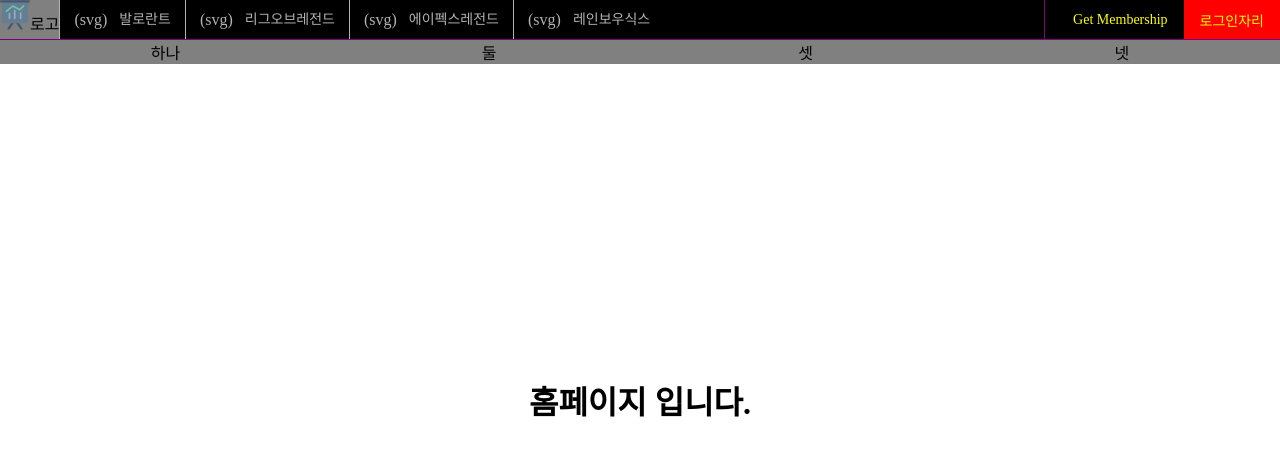
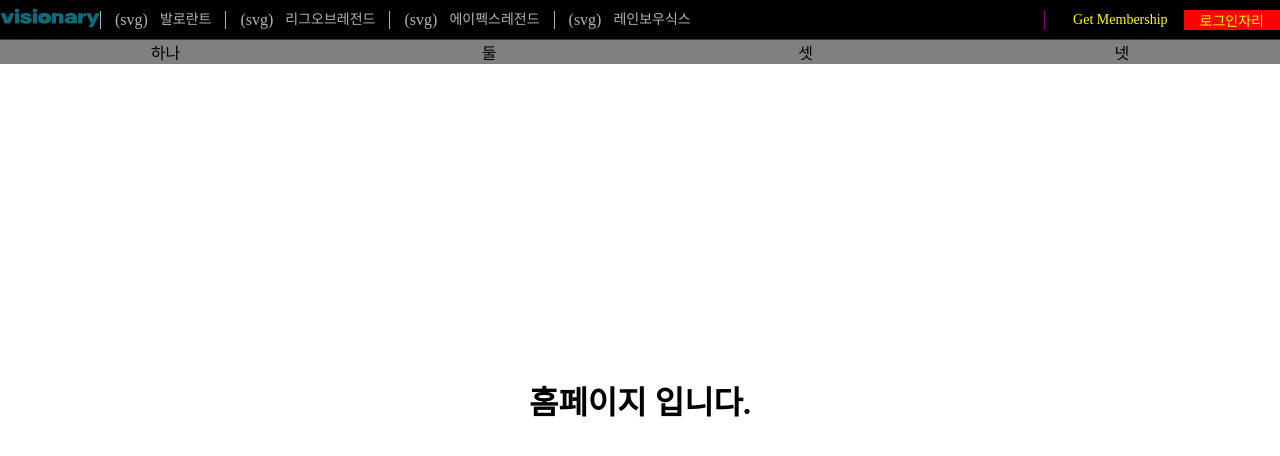
Before and after one commit to PossumCircus/Visionary, a React (Create React App) app: page / in a window 1280 px wide. Shown: the top 456 px of the page. Built offline with nearby package versions, Linux system fonts and the light colour scheme.

Commit message:
feat/#4/로고교체

```diff
--- a/src/components/Home/HomeCompo.jsx
+++ b/src/components/Home/HomeCompo.jsx
@@ -60,7 +60,12 @@
 import styles from './Home.module.scss';
 
 function HomeCompo() {
-  return <h1 className={styles.container}>홈페이지 입니다.</h1>;
+  return (
+    <>
+      <h1 className={styles.container}>홈페이지 입니다.</h1>
+    </>
+
+  );
 }
 
 export default HomeCompo;
--- a/src/components/Layout/Header/Header.jsx
+++ b/src/components/Layout/Header/Header.jsx
@@ -5,14 +5,14 @@ import { Link } from 'react-router-dom';
 // import { IoImages } from 'react-icons/io5';
 // import { FaSearch } from 'react-icons/fa';
 import styles from './Header.module.scss';
-import logo from './visionarySiteLogo.svg'
+import logo from './SiteLogo.png'
 
 function Header() {
 
   return (
     <>
       <div className={styles.visionary_game_bar}>
-        <div className={styles.visionary_game_bar_logo}><img className={styles.visionary_game_bar_title_icon} src={logo} width={'30px'} />로고</div>
+        <div className={styles.visionary_game_bar_logo}><img className={styles.visionary_logo} src={logo}/></div>
         <div className={styles.visionary_game_bar_titles}>
           <a className={styles.visionary_game_bar_title}>(svg)<span className={styles.visionary_game_bar_title_label}>발로란트</span></a>
           <a className={styles.visionary_game_bar_title}>(svg)<span className={styles.visionary_game_bar_title_label}>리그오브레전드</span></a>
--- a/src/components/Layout/Header/Header.module.scss
+++ b/src/components/Layout/Header/Header.module.scss
@@ -7,6 +7,7 @@
     position: relative;
     display: flex;
     justify-content: space-around;
+    align-items: center;
     top: 0;
     width: 100%;
     height: 40px;
@@ -15,7 +16,6 @@
     z-index: 9999;
 
     .visionary_game_bar_logo {
-        background-color: white;
         // 사이트 로고는 항상 일정 크기 유지를 위해 1로 쉬링크 할당.
         flex-shrink: 1;
 
@@ -26,11 +26,19 @@
         &:hover {
             background-color: grey;
         }
+
+        .visionary_logo {
+            min-width: 100px;
+            max-width: 200px;
+            height: 1.25rem;
+            fill: aqua;
+        }
     }
 
     .visionary_game_bar_titles {
         display: flex;
-        .visionary_game_bar_title{
+
+        .visionary_game_bar_title {
             display: flex;
             align-items: center;
             justify-content: center;
@@ -45,17 +53,13 @@
             color: white;
         }
 
-        .visionary_game_bar_title_icon {
-            min-width: 14px;
-            max-width: 32px;
-            height: 16px;
-            fill: aqua;
-        }
+
 
         .visionary_game_bar_title_label {
             @media screen and (max-width: 640px) {
                 display: none;
             }
+
             color: white;
             font-size: 14px;
             font-weight: 500;
@@ -68,13 +72,14 @@
         @media screen and (max-width: 640px) {
             display: none;
         }
+
         display: flex;
         gap: 8px;
         margin: 0 0 0 auto;
         padding-left: 8px;
         border-left: 1px solid purple;
 
-        .visionary_game_bar_membership{
+        .visionary_game_bar_membership {
             display: flex;
             align-items: center;
             justify-content: center;
@@ -86,6 +91,7 @@
             text-decoration: none;
             white-space: nowrap;
         }
+
         .visionary_game_bar_auth {
             display: flex;
             align-items: center;
```
Also changed, not shown: src/components/Layout/Header/SiteLogo.png (renamed from src/components/Layout/font.png).
